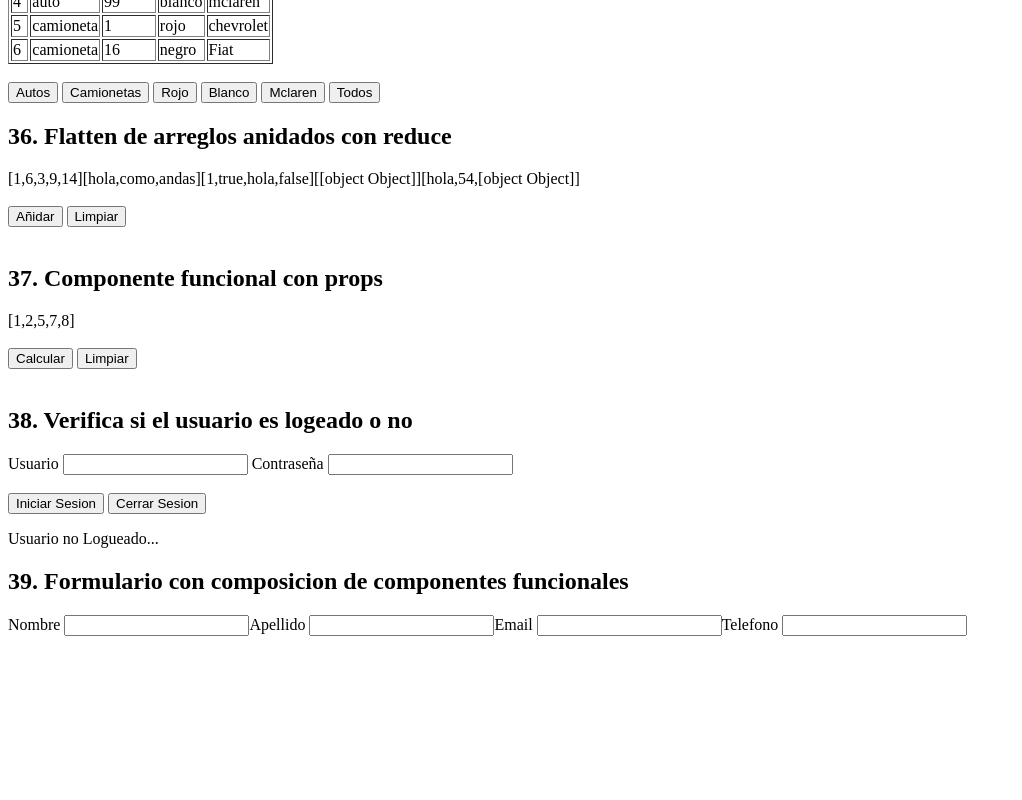
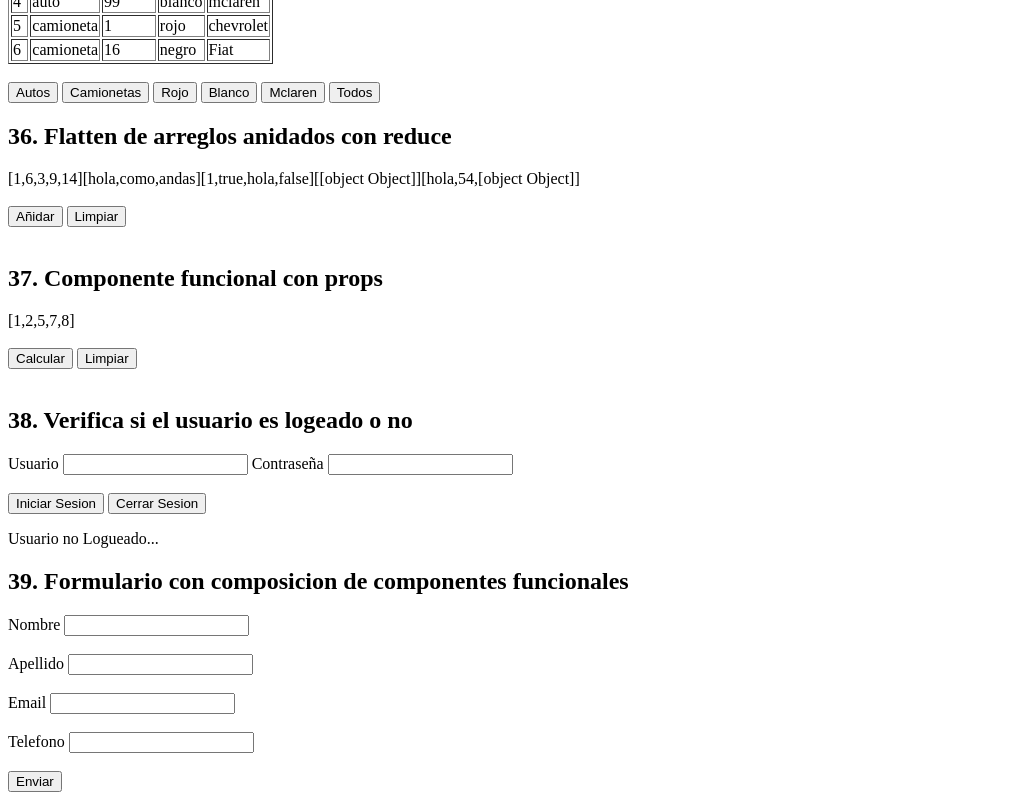
Before and after one commit to matiasmoscone1/practica-ejercicios-logica-programacion-react, a React (Vite) app: page / in a window 1280 px wide. Shown: the part 6057-6857 px from the top of the page, without its empty margins (0-1022 px from the left). Before the commit the page ends 6701 px from the top, so only its background shows below. Built offline with nearby package versions, Linux system fonts and the light colour scheme.

Commit message:
Implementando logica del ejercicio 39

```diff
--- a/src/ejercicios/ComponenteFormulario.jsx
+++ b/src/ejercicios/ComponenteFormulario.jsx
@@ -32,16 +32,20 @@ const ComponenteFormulario = () => {
         e.preventDefault();
     }
 
-
+    const envioUsuario = () => {
+        return(<p>Usuario cargado</p>)
+    }
 
     return(<>
     <div>
         <h2>39. Formulario con composicion de componentes funcionales</h2>
-        <form onSubmit={(e) => {previeneSubmit(e)}}>
-        <CompNombre />
-        <CompApellido />
-        <CompEmail />
-        <CompTelefono />
+        <form onSubmit={(e) => previeneSubmit(e)}>
+        <CompNombre /><br/><br/>
+        <CompApellido /><br/><br/>
+        <CompEmail /><br/><br/>
+        <CompTelefono /><br/><br/>
+        <button onClick={() => envioUsuario()}>Enviar</button>
+
         </form>
     </div>
     </>)
```
